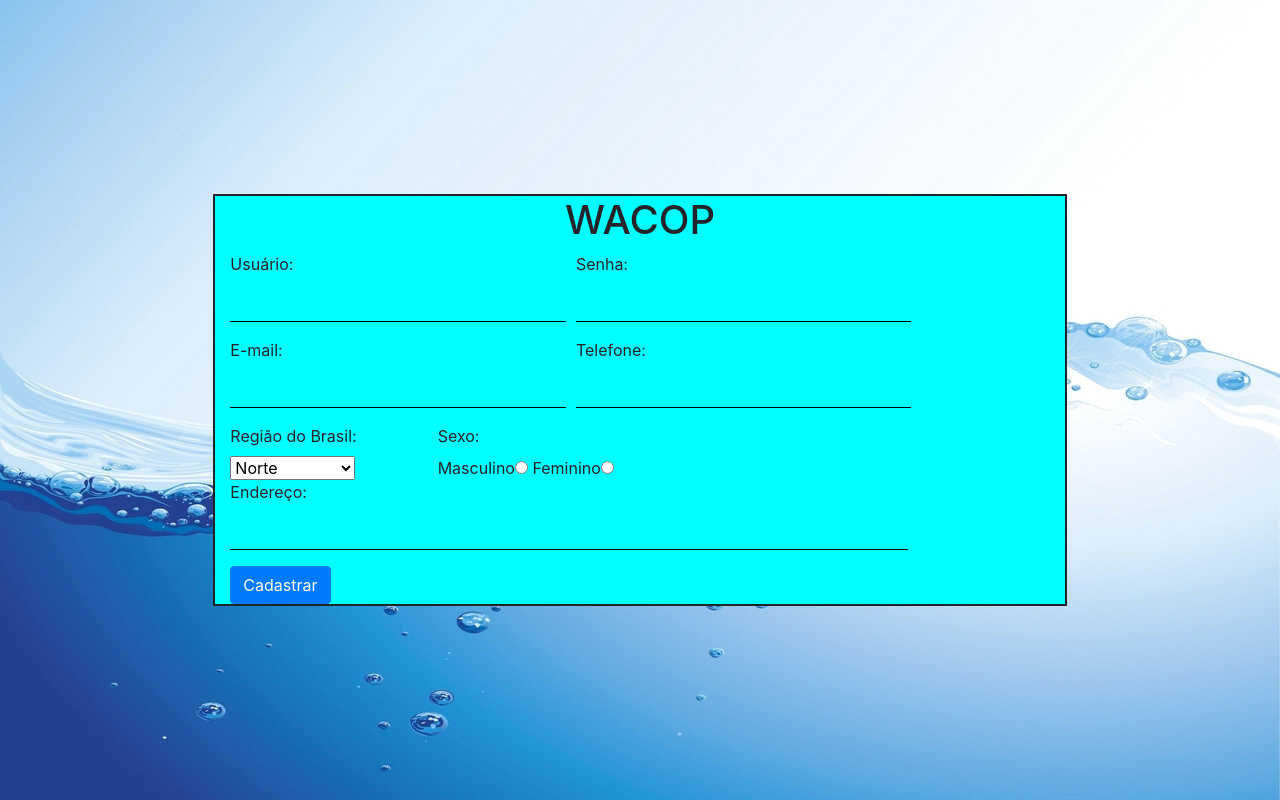
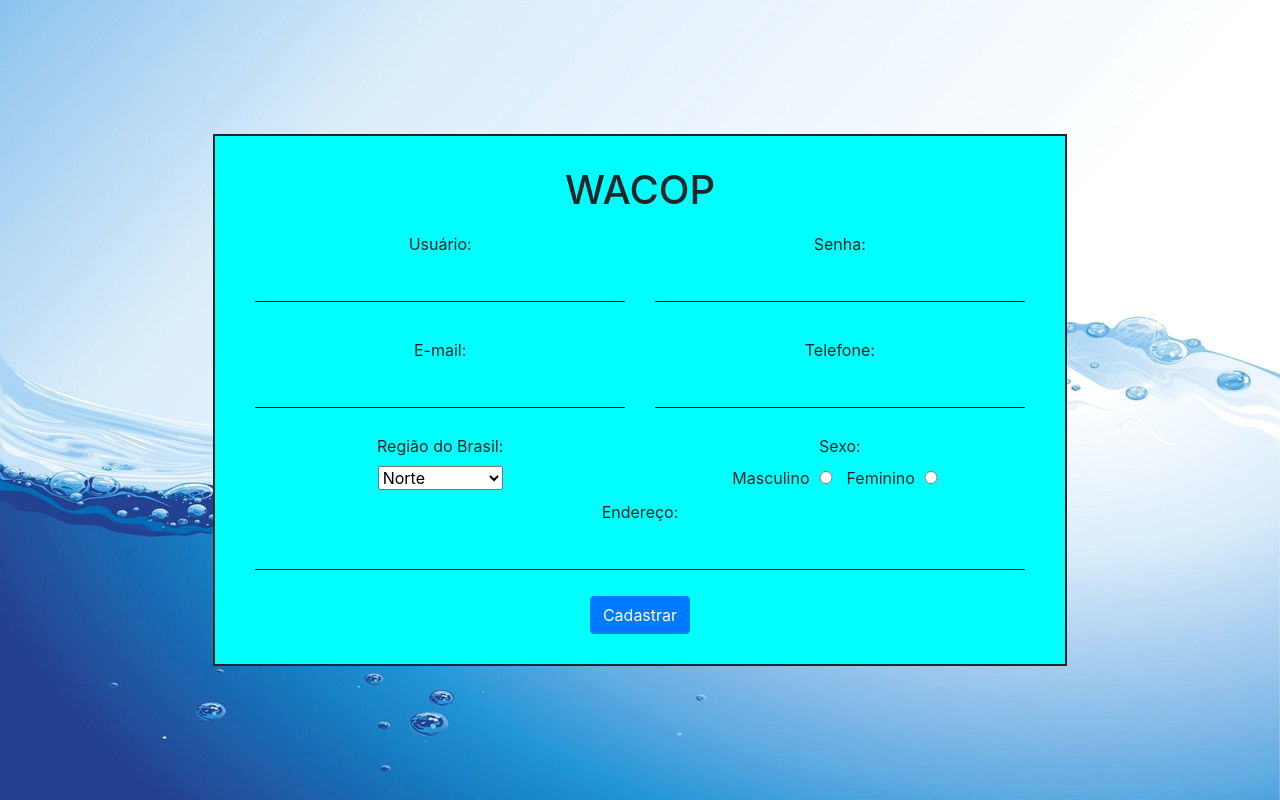
Before and after one commit to giazzi53/ang-waterflow-sensor, an Angular app: page / in a window 1280 px wide. Built offline with nearby package versions, Linux system fonts and the light colour scheme.

Commit message:
arrumando posicionamento da tela de cadastro

```diff
--- a/src/app/auth/registrer/registrer.component.css
+++ b/src/app/auth/registrer/registrer.component.css
@@ -12,6 +12,8 @@ form{
     border-style: solid;
     background-color: aqua;
     margin: auto;
+    padding: 30px;
+    text-align: center;
 }
 
 body{
@@ -19,6 +21,10 @@ body{
     align-items: center;
     height: 100vh;
     background-image: url("../../../images/registrer-login.png");
+}
+
+.form-group{
+    padding: 10px;
 }
 
 h1{
--- a/src/app/auth/registrer/registrer.component.html
+++ b/src/app/auth/registrer/registrer.component.html
@@ -2,13 +2,13 @@
     <form class="col-md-8">
         <h1>WACOP</h1>
         <div class="form-row">
-          <div class="col-md-5">
+          <div class="col-md-6">
             <div class="md-form form-group">
                 <label for="user">Usuário:</label>
                 <input type="text" class="form-control">
             </div>
           </div>
-          <div class="col-md-5">
+          <div class="col-md-6">
             <div class="md-form form-group">
                 <label for="password">Senha:</label>
                 <input type="password" class="form-control">
@@ -16,13 +16,13 @@
           </div>
         </div>
         <div class="form-row">
-            <div class="col-md-5">
+            <div class="col-md-6">
               <div class="md-form form-group">
                   <label for="email">E-mail:</label>
                   <input type="email" class="form-control">
               </div>
             </div>
-            <div class="col-md-5">
+            <div class="col-md-6">
               <div class="md-form form-group">
                   <label for="phone">Telefone:</label>
                   <input type="text" class="form-control">
@@ -30,7 +30,7 @@
             </div>
         </div>
         <div class="form-row">
-            <div class="col-md-3">
+            <div class="col-md-6">
                 <div class="md-form">
                 <label for="email">Região do Brasil:</label>
                     <br>
@@ -43,15 +43,15 @@
                     </select>
               </div>
             </div>
-            <div class="form-check col-md-3">
+            <div class="form-check col-md-6">
                 <label for="sex">Sexo:</label>
                 <br>
-                Masculino<input type="radio" name="sex" class="radio-inline" value="M">
-                Feminino<input type="radio" name="sex" class="radio-inline" value="F">
+                Masculino<input type="radio" name="sex" class="radio-inline col-md-1" value="M">
+                Feminino<input type="radio" name="sex" class="radio-inline col-md-1" value="F">
             </div>
         </div>
         <div class="row">
-            <div class="col-md-10">
+            <div class="col-md-12">
               <div class="md-form form-group">
                   <label for="address">Endereço:</label>
                   <input type="text" class="form-control">
```
